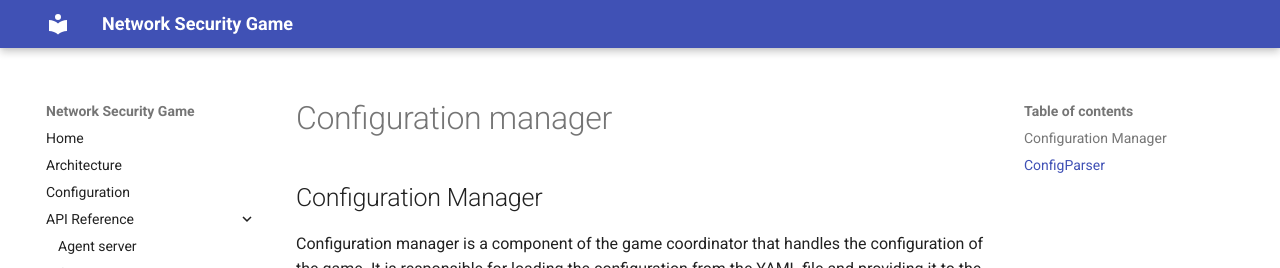
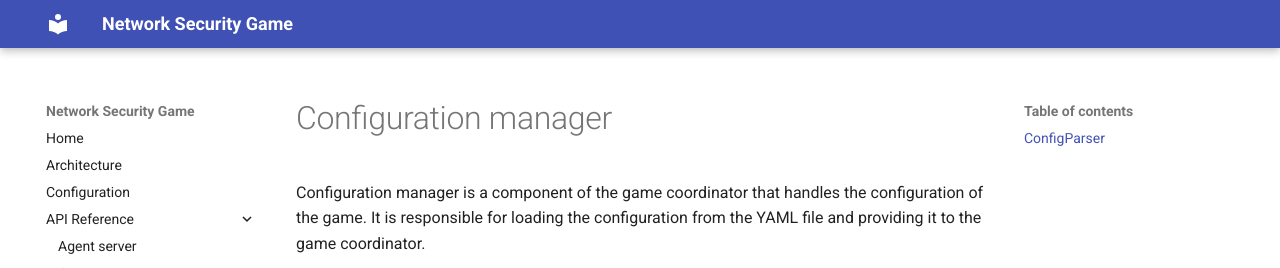
Before and after one commit to stratosphereips/NetSecGame, an MkDocs documentation site: the page built from docs/configuration_manager.md, in a window 1280 px wide, cut to the strip 0-268 px from the top of the page. Built offline with MkDocs 1.6.1 and Material for MkDocs 9.7.7, drawn with Linux system fonts in a browser that asks for light colours.

Commit message:
Remove duplicate header

```diff
--- a/docs/configuration_manager.md
+++ b/docs/configuration_manager.md
@@ -1,5 +1,3 @@
-## Configuration Manager
-
 Configuration manager is a component of the game coordinator that handles the configuration of the game. It is responsible for loading the configuration from the YAML file and providing it to the game coordinator.
 
 ::: netsecgame.game.configuration_manager.ConfigurationManager
```
